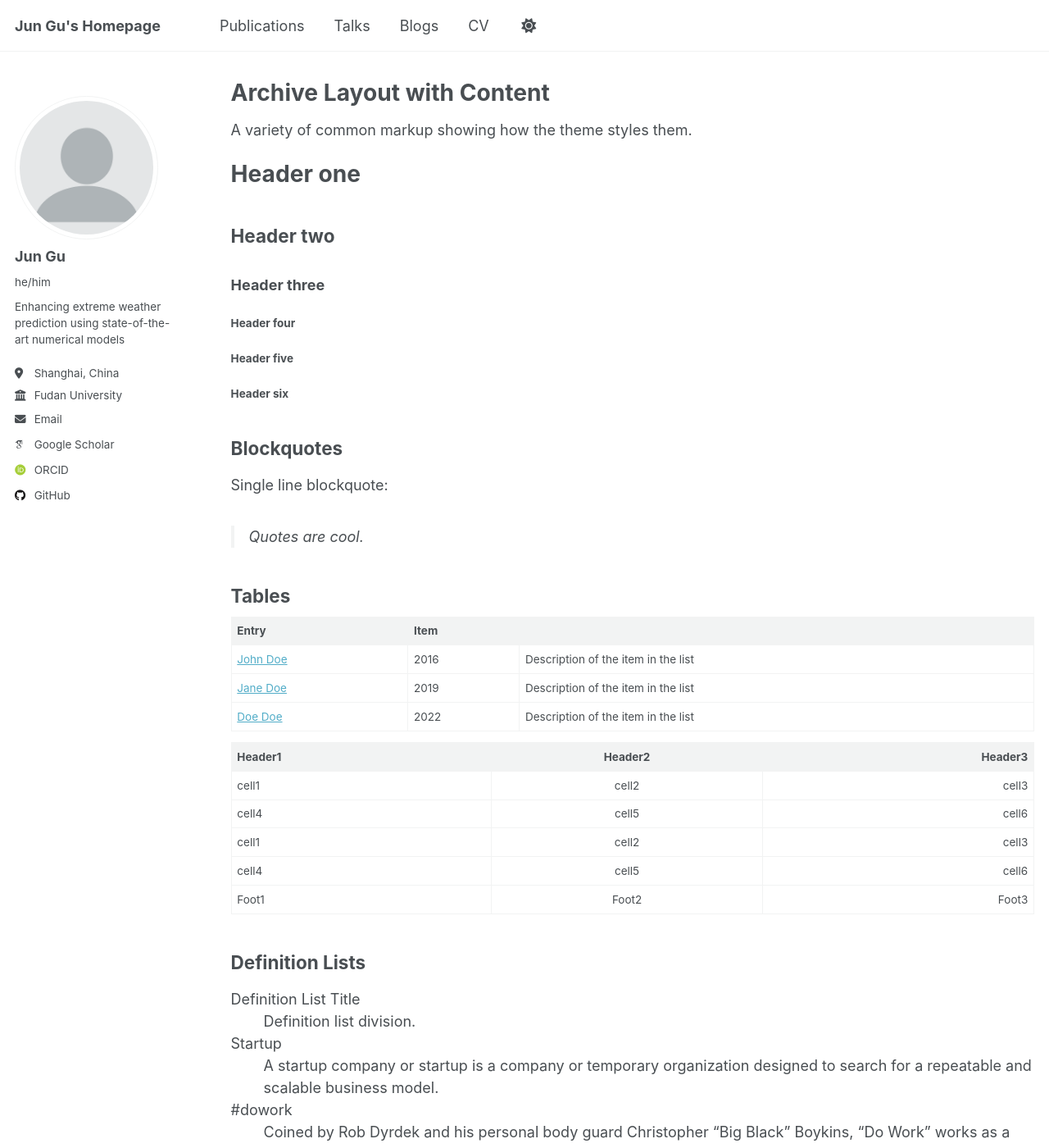
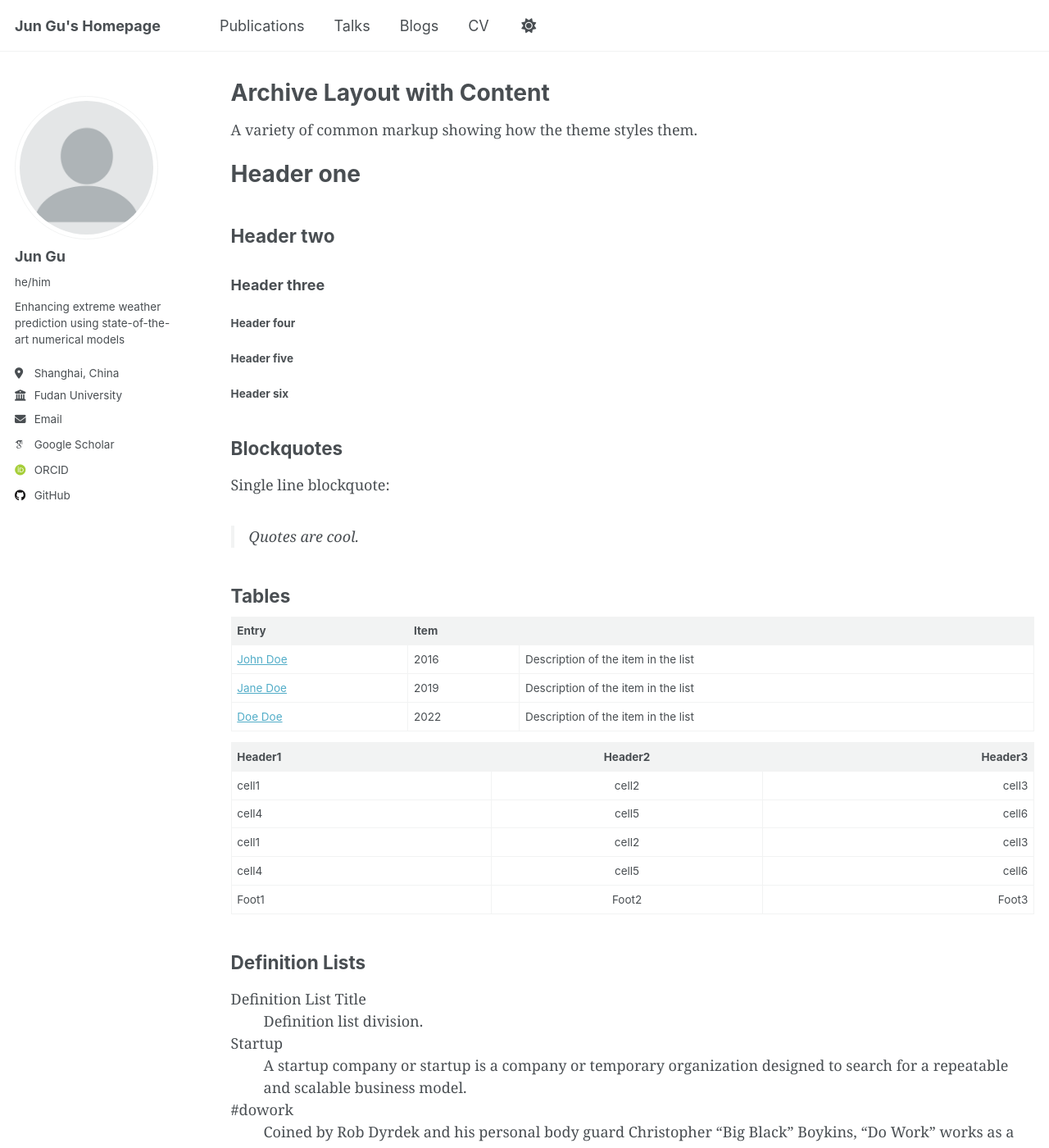
Before and after one commit to 1JunGu/1jungu.github.io, a Jekyll site: the page built from _pages/archive-layout-with-content.md, in a window 1280 px wide and 1400 px high. Shown: the whole window at 82% size. Built offline with Jekyll 4.4.1, drawn with Linux system fonts in a browser that asks for light colours; some web fonts are replaced; a script that is not in the unit is left out.

Commit message:
appearance(font): update fonts

```diff
--- a/assets/css/main.scss
+++ b/assets/css/main.scss
@@ -41,3 +41,17 @@
     "vendor/font-awesome/solid",
     "vendor/font-awesome/brands"
 ;
+
+// 非衬线字体 (用于代码、标题等)
+$sans-serif: "Fira Code", -apple-system, BlinkMacSystemFont, "Segoe UI", Roboto, sans-serif;
+
+// 衬线字体 (用于正文等)
+$serif: "Cambria", "Times New Roman", Georgia, serif;
+
+body {
+  font-family: $serif;
+}
+
+code, pre {
+  font-family: $sans-serif;
+}
```
